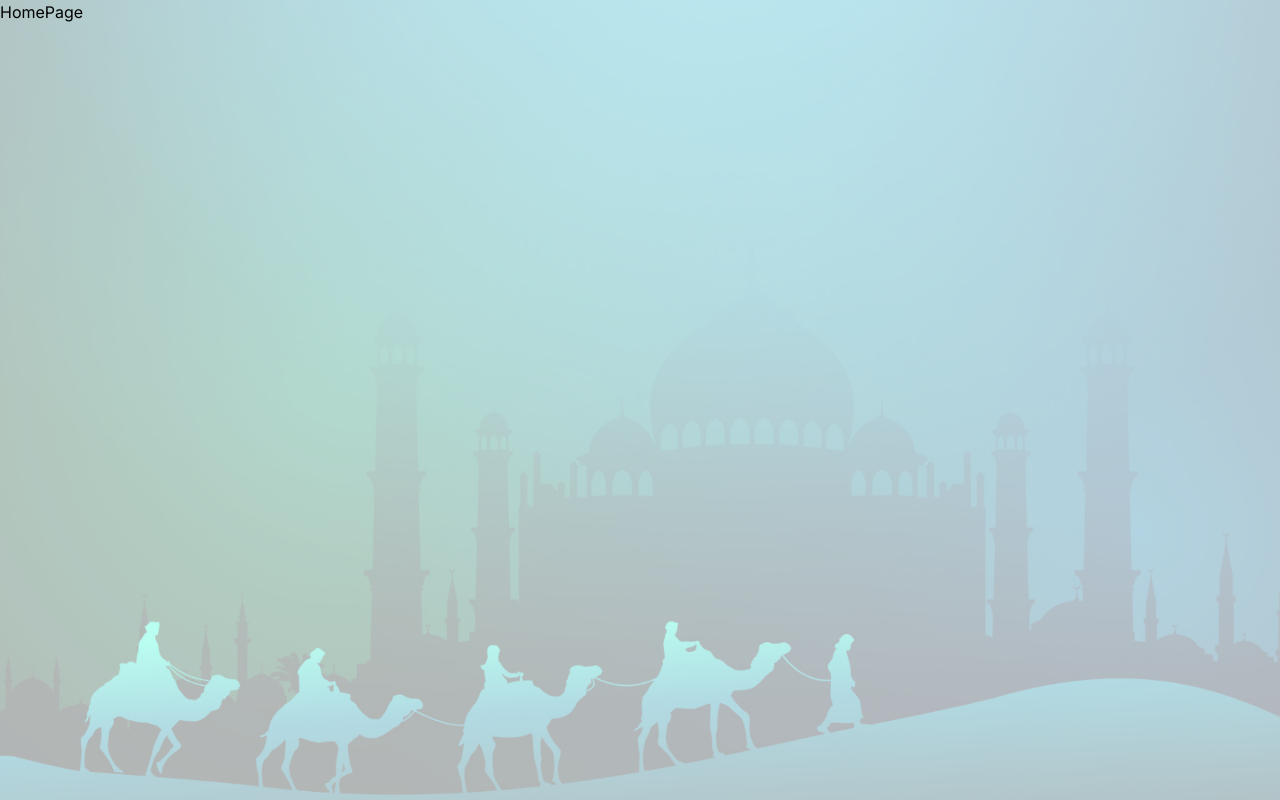
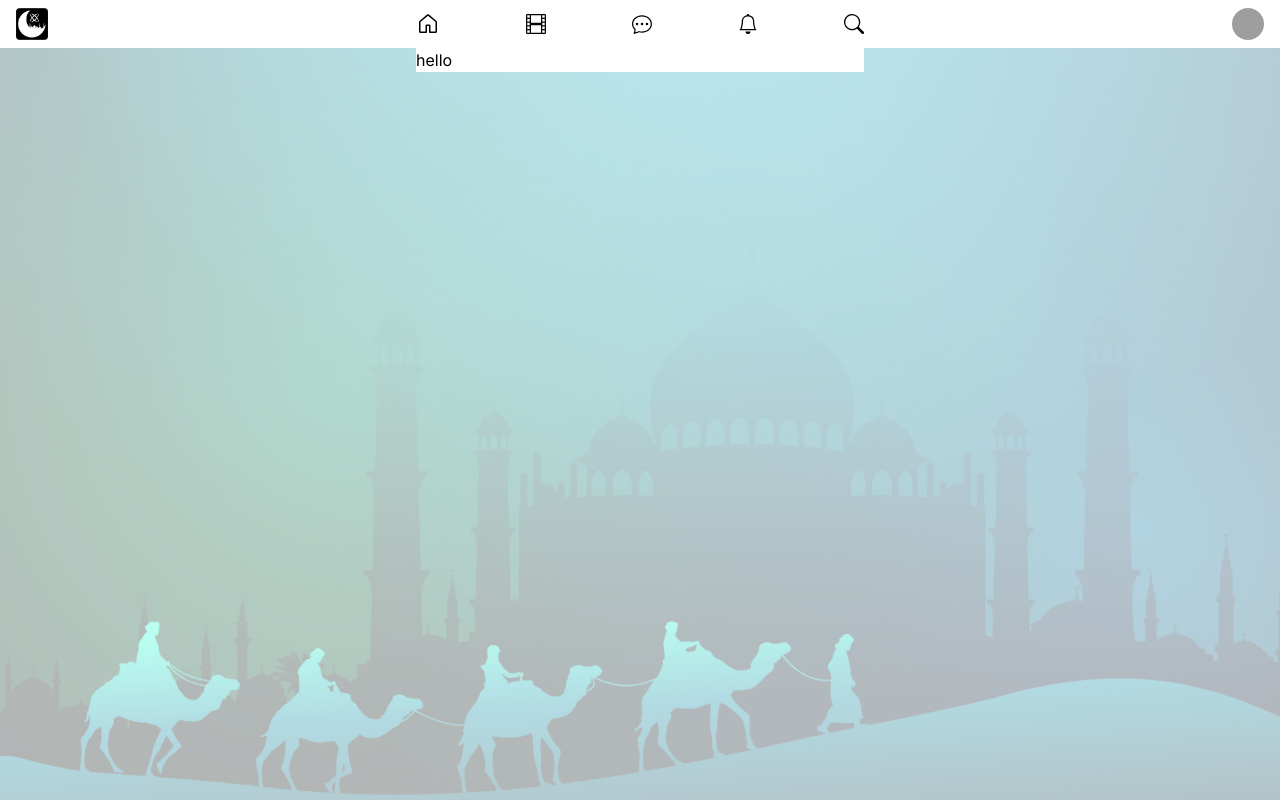
Before and after one commit to uroojk844/hilallink_frontend, a Next.js app: page /HomePage in a window 1280 px wide. Built offline with nearby package versions, Linux system fonts and the light colour scheme; grey boxes are pictures that could not be loaded.

Commit message:
added navbar in layout and main for common layout

```diff
--- a/src/app/HomePage/page.js
+++ b/src/app/HomePage/page.js
@@ -1,5 +1,5 @@
 const HomePage = () => {
-  return <h1>HomePage</h1>;
+  return <section>hello</section>;
 };
 
 export default HomePage;
--- a/src/app/layout.js
+++ b/src/app/layout.js
@@ -1,5 +1,6 @@
 import { Inter } from "next/font/google";
 import "./globals.css";
+import NavBar from "./components/Navbar";
 
 const inter = Inter({ subsets: ["latin"] });
 
@@ -11,7 +12,10 @@ export const metadata = {
 export default function RootLayout({ children }) {
   return (
     <html lang="en">
-      <body className={inter.className}>{children}</body>
+      <body className={inter.className}>
+        <NavBar />
+        <main className="max-w-md mx-auto bg-white">{children}</main>
+      </body>
     </html>
   );
 }
--- a/src/app/page.js
+++ b/src/app/page.js
@@ -4,7 +4,6 @@ import NavBar from "./components/Navbar";
 export default function Home() {
   return (
     <>
-      <NavBar />
       <HomePage />
     </>
   );
```
